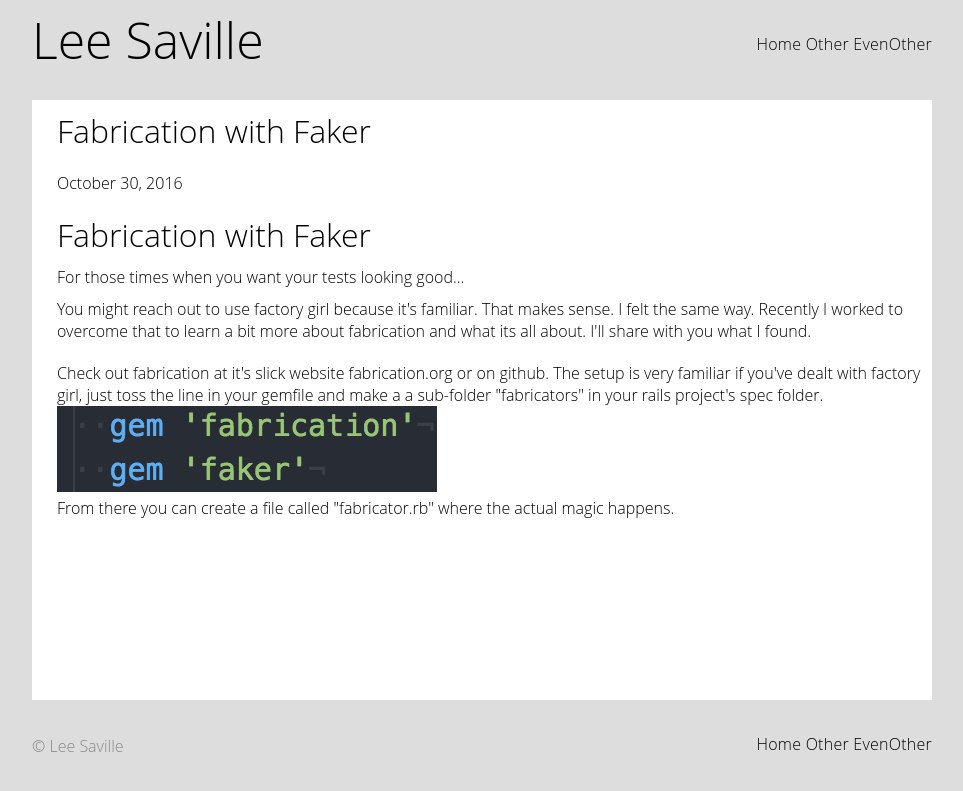
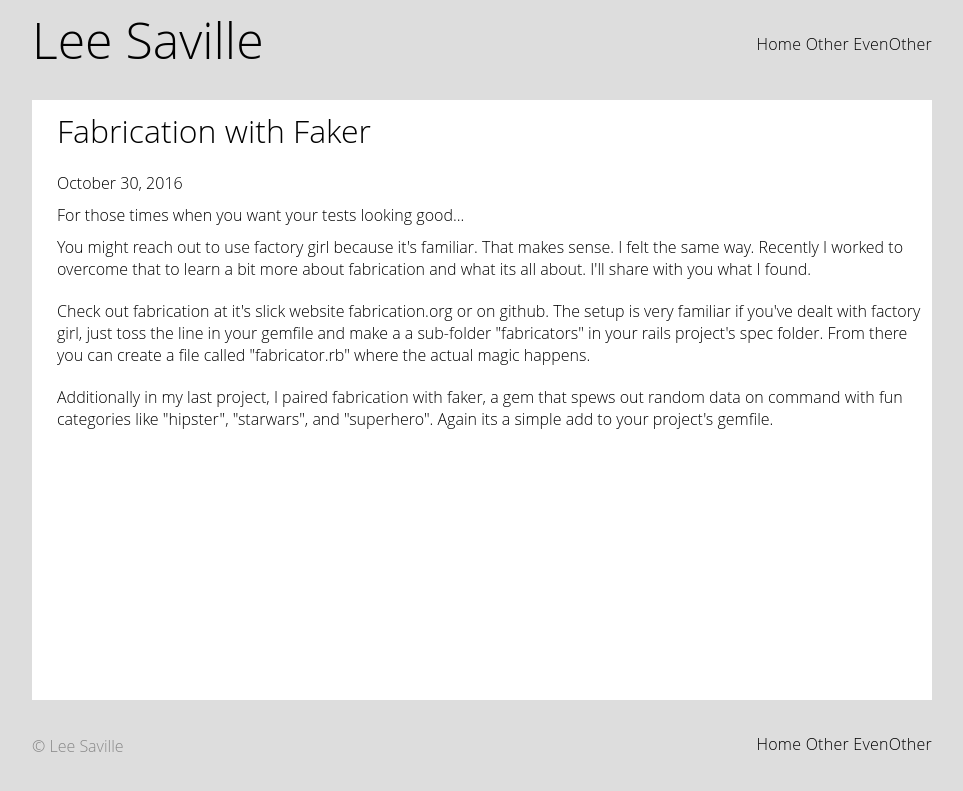
Before and after one commit to lsaville/lsaville.github.io, a Jekyll site: the page built from _posts/2016-10-30-fabrication-with-faker.html, in a window 1280 px wide. Shown: the top 791 px of the page, without its empty margins (158-1121 px from the left). Built offline with Jekyll 4.4.1, drawn with Linux system fonts in a browser that asks for light colours.

Commit message:
more stuff

```diff
--- a/_posts/2016-10-30-fabrication-with-faker.html
+++ b/_posts/2016-10-30-fabrication-with-faker.html
@@ -12,5 +10,9 @@ date: 2016-10-30
 </p>
 
 <p>
-  Check out fabrication at it's slick website <link href="https://www.fabricationgem.org/">fabrication.org</link> or on <link href="https://github.com/paulelliott/fabrication">github</link>. The setup is very familiar if you've dealt with factory girl, just toss the line in your gemfile and make a a sub-folder "fabricators" in your rails project's spec folder. <img src="/images/gemfile.png" alt="lines from sample gemfile" /><br> From there you can create a file called "fabricator.rb" where the actual magic happens.
+  Check out fabrication at it's slick website <a href="https://www.fabricationgem.org/">fabrication.org</a> or on <a href="https://github.com/paulelliott/fabrication">github</a>. The setup is very familiar if you've dealt with factory girl, just toss the line in your gemfile and make a a sub-folder "fabricators" in your rails project's spec folder. From there you can create a file called "fabricator.rb" where the actual magic happens.
 </p>
+
+<p>
+  Additionally in my last project, I paired fabrication with <a href="https://github.com/stympy/faker">faker</a>, a gem that spews out random data on command with fun categories like "hipster", "starwars", and "superhero". Again its a simple add to your project's gemfile.
+</p>
--- a/css/styles.css
+++ b/css/styles.css
@@ -195,3 +195,7 @@ body {
   font: 300 16px/22px "Open Sans", "Helvetica Neue", Helvetica, Arial, sans-serif;
   background-color: #ddd;
 }
+
+img {
+  text-align: center;
+}
```
Also changed, not shown: other parts of _posts/2016-10-30-fabrication-with-faker.html (+0 -2 lines).
